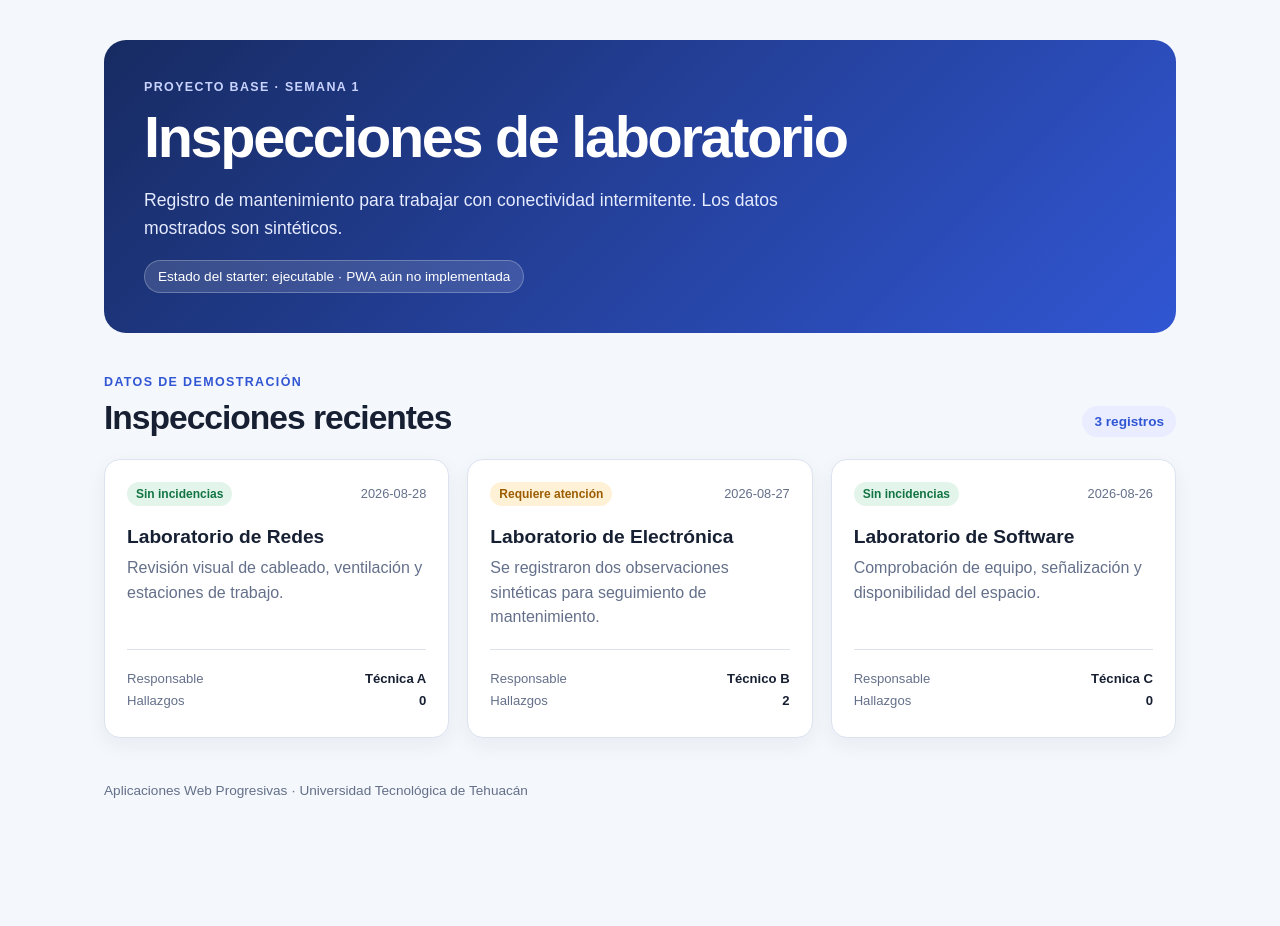
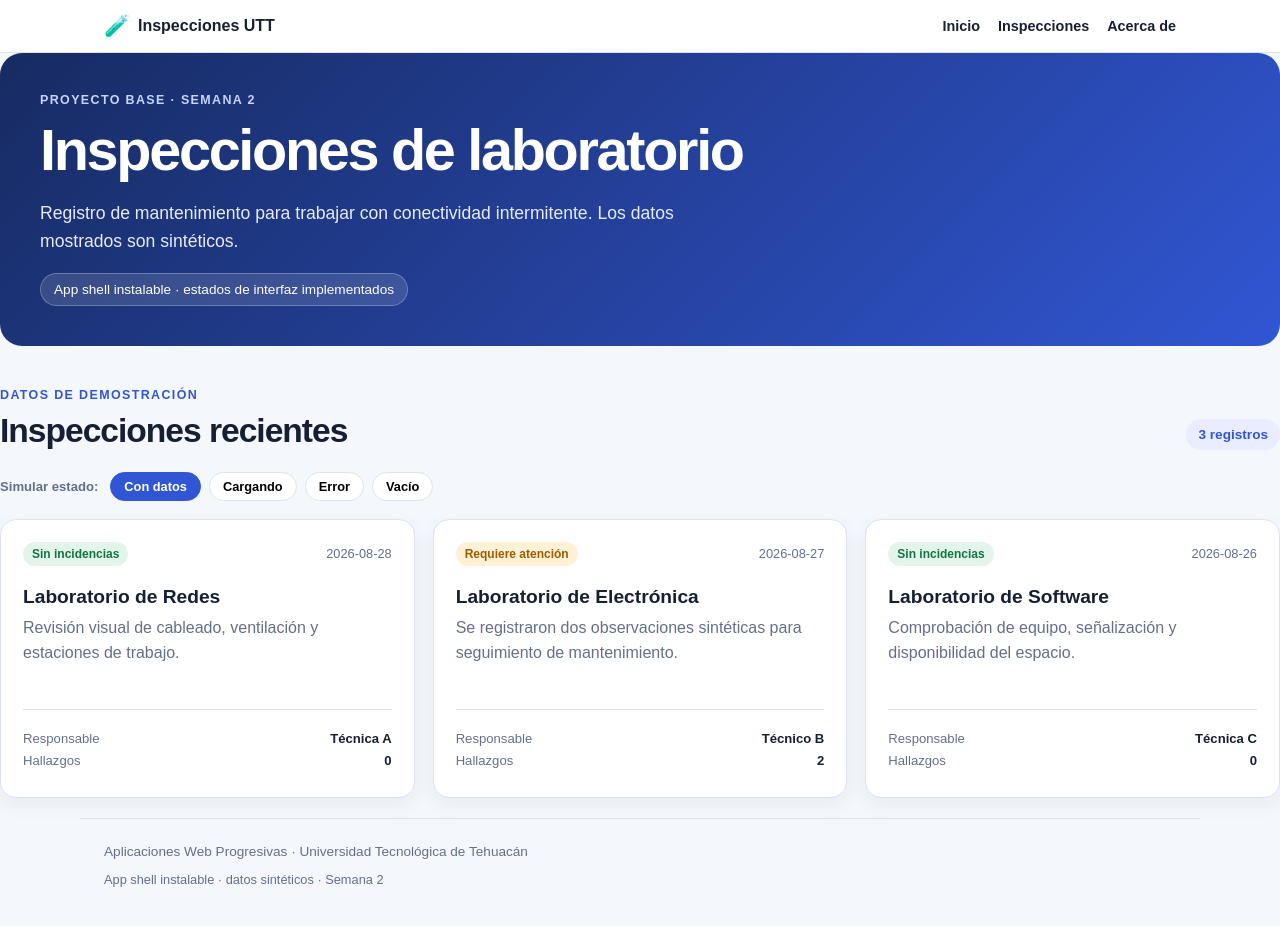
Before and after one commit to fati09-avelino/pwa-inspecciones-UTT-E01, a Next.js app: page / in a window 1280 px wide. Shown: the top 926 px of the page. Before the commit the page ends 835 px from the top, so only its background shows below. Built offline with nearby package versions, Linux system fonts and the light colour scheme.

Commit message:
feat: app shell, estados de interfaz y evidencia individual (Ulises)

```diff
--- a/src/app/globals.css
+++ b/src/app/globals.css
@@ -57,3 +57,151 @@ dd { font-size: .82rem; font-weight: 700; margin: 0; text-align: right; }
   .inspection-grid { grid-template-columns: 1fr; }
   .section-heading { align-items: start; flex-direction: column; }
 }
+
+
+/* ===== Semana 2: App Shell y estados de interfaz ===== */
+
+.skip-link {
+  background: var(--ink);
+  color: white;
+  left: 12px;
+  padding: 10px 16px;
+  position: absolute;
+  border-radius: 8px;
+  transform: translateY(-150%);
+  transition: transform .15s ease;
+  top: 12px;
+  z-index: 100;
+}
+.skip-link:focus {
+  transform: translateY(0);
+}
+
+.app-header {
+  background: var(--surface);
+  border-bottom: 1px solid var(--line);
+  position: sticky;
+  top: 0;
+  z-index: 10;
+}
+.app-header-inner {
+  align-items: center;
+  display: flex;
+  justify-content: space-between;
+  gap: 16px;
+  margin: 0 auto;
+  max-width: 1120px;
+  padding: 14px 24px;
+}
+.brand {
+  align-items: center;
+  display: flex;
+  font-weight: 700;
+  gap: 8px;
+}
+.brand-mark { font-size: 1.3rem; }
+
+.app-nav { display: flex; gap: 18px; }
+.app-nav a {
+  color: var(--ink);
+  font-size: .9rem;
+  font-weight: 600;
+  text-decoration: none;
+}
+.app-nav a:hover,
+.app-nav a:focus-visible {
+  color: var(--accent);
+  outline: none;
+  text-decoration: underline;
+}
+
+.app-main:focus { outline: none; }
+
+.app-footer {
+  border-top: 1px solid var(--line);
+  color: var(--muted);
+  font-size: .85rem;
+  margin: 0 auto;
+  max-width: 1120px;
+  padding: 25px 24px 40px;
+}
+
+.state-demo {
+  align-items: center;
+  display: flex;
+  flex-wrap: wrap;
+  gap: 8px;
+  margin-bottom: 18px;
+}
+.state-demo-label {
+  color: var(--muted);
+  font-size: .82rem;
+  font-weight: 700;
+  margin-right: 4px;
+}
+.state-demo-button {
+  background: var(--surface);
+  border: 1px solid var(--line);
+  border-radius: 999px;
+  cursor: pointer;
+  font-size: .8rem;
+  font-weight: 600;
+  padding: 6px 13px;
+}
+.state-demo-button.is-active {
+  background: var(--accent);
+  border-color: var(--accent);
+  color: white;
+}
+.state-demo-button:focus-visible {
+  outline: 3px solid var(--accent-soft);
+  outline-offset: 2px;
+}
+
+.state-panel {
+  background: var(--surface);
+  border: 1px solid var(--line);
+  border-radius: 16px;
+  padding: 40px 22px;
+  text-align: center;
+}
+.state-title {
+  font-weight: 700;
+  margin-bottom: 6px;
+}
+.state-error { border-color: #f3c9c9; }
+.state-empty { border-style: dashed; }
+
+.spinner {
+  animation: spin 0.8s linear infinite;
+  border: 3px solid var(--accent-soft);
+  border-radius: 50%;
+  border-top-color: var(--accent);
+  height: 28px;
+  margin: 0 auto 14px;
+  width: 28px;
+}
+@keyframes spin {
+  to { transform: rotate(360deg); }
+}
+
+.retry-button {
+  background: var(--accent);
+  border: none;
+  border-radius: 999px;
+  color: white;
+  cursor: pointer;
+  font-size: .85rem;
+  font-weight: 700;
+  margin-top: 14px;
+  padding: 9px 18px;
+}
+.retry-button:focus-visible {
+  outline: 3px solid var(--accent-soft);
+  outline-offset: 2px;
+}
+
+@media (max-width: 760px) {
+  .app-header-inner { flex-direction: column; align-items: flex-start; gap: 10px; }
+  .app-nav { gap: 14px; }
+}
--- a/src/app/layout.tsx
+++ b/src/app/layout.tsx
@@ -1,9 +1,16 @@
-import type { Metadata } from "next";
+import type { Metadata, Viewport } from "next";
 import "./globals.css";
 
 export const metadata: Metadata = {
   title: "Inspecciones de laboratorio",
-  description: "Proyecto base de Aplicaciones Web Progresivas"
+  description: "PWA de inspecciones de mantenimiento de laboratorios · UTT",
+  manifest: "/manifest.webmanifest"
+};
+
+export const viewport: Viewport = {
+  width: "device-width",
+  initialScale: 1,
+  themeColor: "#3156d3"
 };
 
 export default function RootLayout({ children }: Readonly<{ children: React.ReactNode }>) {
--- a/src/app/page.tsx
+++ b/src/app/page.tsx
@@ -1,16 +1,33 @@
-import { inspections } from "../lib/data/inspections";
+"use client";
+
+import { useState } from "react";
+import { inspections as syntheticInspections } from "../lib/data/inspections";
+import AppShell from "../components/app-shell";
+
+type ViewState = "loaded" | "loading" | "error" | "empty";
+
+const VIEW_LABELS: Record<ViewState, string> = {
+  loaded: "Con datos",
+  loading: "Cargando",
+  error: "Error",
+  empty: "Vacío"
+};
 
 export default function HomePage() {
+  const [view, setView] = useState<ViewState>("loaded");
+
+  const inspections = view === "loaded" ? syntheticInspections : [];
+
   return (
-    <main className="page-shell">
+    <AppShell>
       <header className="hero">
-        <p className="eyebrow">Proyecto base · Semana 1</p>
+        <p className="eyebrow">Proyecto base · Semana 2</p>
         <h1>Inspecciones de laboratorio</h1>
         <p className="lead">
           Registro de mantenimiento para trabajar con conectividad intermitente.
           Los datos mostrados son sintéticos.
         </p>
-        <span className="status">Estado del starter: ejecutable · PWA aún no implementada</span>
+        <span className="status">App shell instalable · estados de interfaz implementados</span>
       </header>
 
       <section aria-labelledby="inspections-heading" className="content-section">
@@ -22,11 +39,66 @@ export default function HomePage() {
           <span className="count">{inspections.length} registros</span>
         </div>
 
+        <div
+          className="state-demo"
+          role="group"
+          aria-label="Simular estado de la interfaz (solo demostración)"
+        >
+          <span className="state-demo-label">Simular estado:</span>
+          {(Object.keys(VIEW_LABELS) as ViewState[]).map((option) => (
+            <button
+              key={option}
+              type="button"
+              className={`state-demo-button${view === option ? " is-active" : ""}`}
+              aria-pressed={view === option}
+              onClick={() => setView(option)}
+            >
+              {VIEW_LABELS[option]}
+            </button>
+          ))}
+        </div>
+
+        {view === "loading" && (
+          <div className="state-panel state-loading" role="status" aria-live="polite">
+            <div className="spinner" aria-hidden="true" />
+            <p>Cargando inspecciones…</p>
+          </div>
+        )}
+
+        {view === "error" && (
+          <div className="state-panel state-error" role="alert">
+            <p className="state-title">No se pudieron cargar las inspecciones</p>
+            <p className="muted">
+              Hubo un problema de conexión intermitente. Verifica tu red e
+              intenta de nuevo.
+            </p>
+            <button
+              type="button"
+              className="retry-button"
+              onClick={() => setView("loaded")}
+            >
+              Reintentar
+            </button>
+          </div>
+        )}
+
+        {view === "empty" && (
+          <div className="state-panel state-empty">
+            <p className="state-title">Aún no hay inspecciones registradas</p>
+            <p className="muted">
+              Cuando se capture una inspección sintética, aparecerá aquí.
+            </p>
+          </div>
+        )}
+
+        {view === "loaded" && (
           <div className="inspection-grid">
             {inspections.map((inspection) => (
               <article className="inspection-card" key={inspection.id}>
                 <div className="card-topline">
-                <span className={`badge badge-${inspection.status}`}>{inspection.statusLabel}</span>
+                  <span className={`badge badge-${inspection.status}`}>
+                    {inspection.statusLabel}
+                  </span>
                   <span className="muted">{inspection.date}</span>
                 </div>
                 <h3>{inspection.location}</h3>
@@ -44,11 +116,8 @@ export default function HomePage() {
               </article>
             ))}
           </div>
+        )}
       </section>
-
-      <footer className="footer">
-        <p>Aplicaciones Web Progresivas · Universidad Tecnológica de Tehuacán</p>
-      </footer>
-    </main>
+    </AppShell>
   );
 }
--- /dev/null
+++ b/src/components/app-shell.tsx
@@ -0,0 +1,51 @@
+import type { ReactNode } from "react";
+
+type AppShellProps = {
+  children: ReactNode;
+};
+
+/**
+ * App Shell de la PWA de inspecciones.
+ *
+ * Provee el "chrome" persistente de la aplicación: enlace de salto,
+ * encabezado con navegación accesible por teclado y pie de página.
+ * El contenido variable (incluyendo los estados de carga/error/vacío)
+ * se recibe como children y se renderiza dentro del landmark <main>.
+ */
+export default function AppShell({ children }: AppShellProps) {
+  return (
+    <div className="app-shell">
+      <a className="skip-link" href="#main-content">
+        Saltar al contenido principal
+      </a>
+
+      <header className="app-header">
+        <div className="app-header-inner">
+          <span className="brand">
+            <span className="brand-mark" aria-hidden="true">
+              🧪
+            </span>
+            Inspecciones UTT
+          </span>
+
+          <nav aria-label="Navegación principal" className="app-nav">
+            <a href="#main-content">Inicio</a>
+            <a href="#inspections-heading">Inspecciones</a>
+            <a href="#app-footer">Acerca de</a>
+          </nav>
+        </div>
+      </header>
+
+      <main id="main-content" tabIndex={-1} className="app-main">
+        {children}
+      </main>
+
+      <footer id="app-footer" className="app-footer">
+        <p>Aplicaciones Web Progresivas · Universidad Tecnológica de Tehuacán</p>
+        <p className="muted">
+          App shell instalable · datos sintéticos · Semana 2
+        </p>
+      </footer>
+    </div>
+  );
+}
```
Also changed, not shown: evidence/individual.md (+9 -8 lines). Lines whose indentation alone changed are shown as unchanged.
